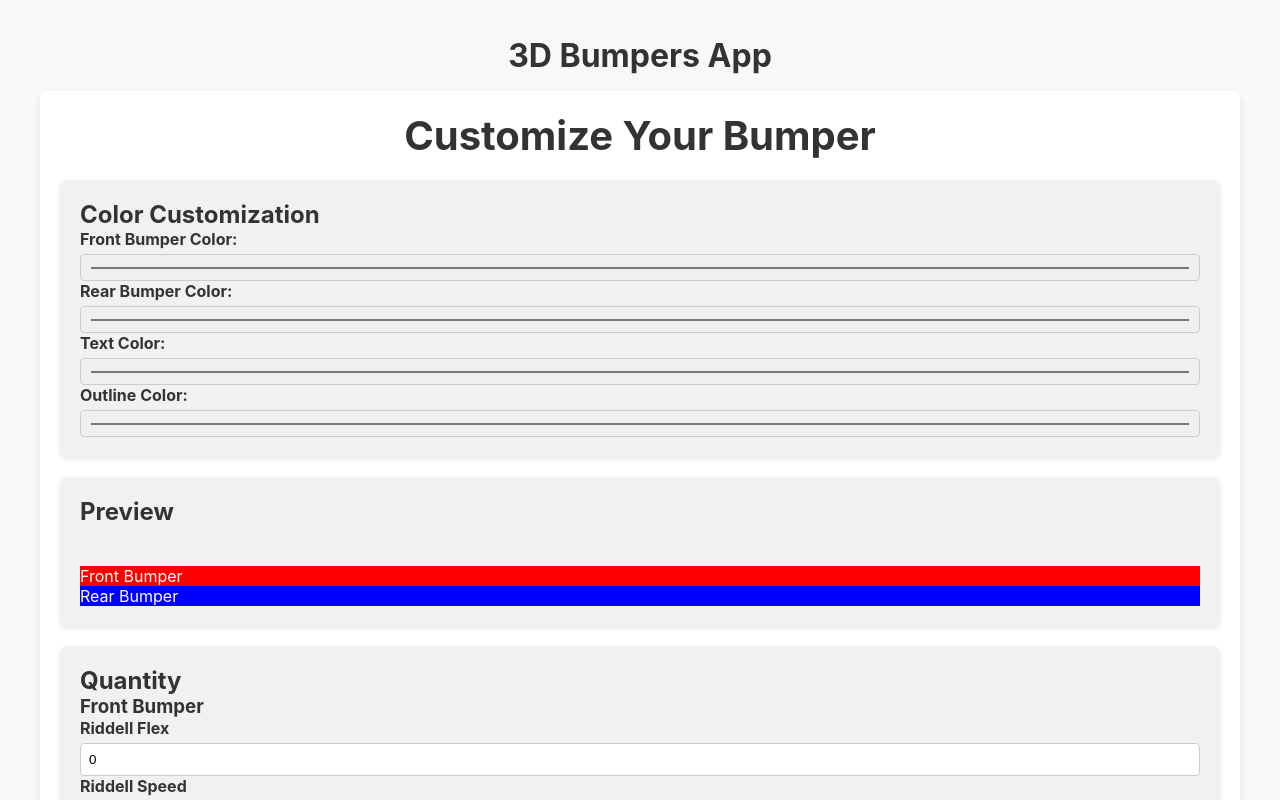
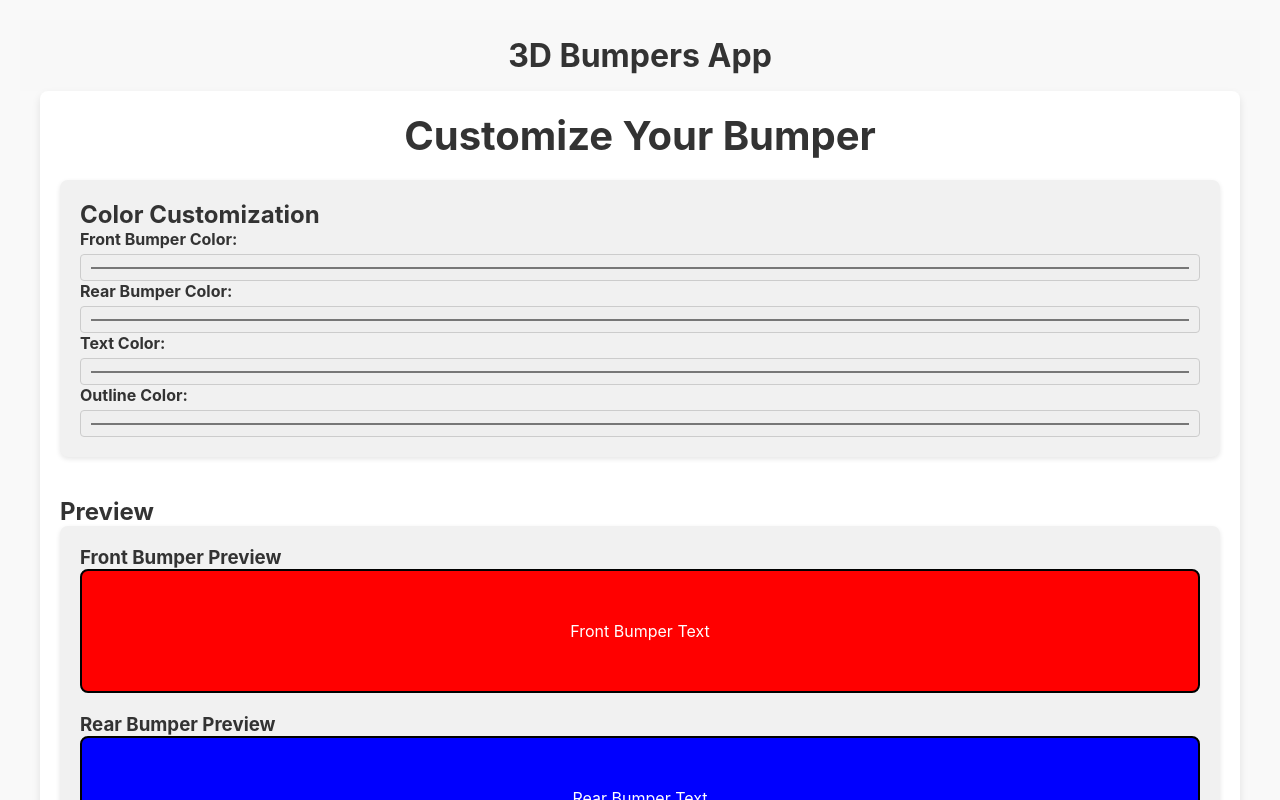
Before and after one commit to elio303/decals-website, a Next.js app: page /customize in a window 1280 px wide. Shown: the top 800 px of the page. Built offline with nearby package versions, Linux system fonts and the light colour scheme.

Commit message:
Fixed the preview section

```diff
--- a/app/customize/page.tsx
+++ b/app/customize/page.tsx
@@ -223,28 +223,57 @@ export default function Customize() {
         </div>
 
         {/* Preview Section */}
+        <div className={styles.previewContainer}>
+          <h2>Preview</h2>
           <div className={styles.card}>
-          <h2 className={styles.sectionTitle}>Preview</h2>
-          <div className={styles.previewContainer}>
+            {/* Front Bumper Preview */}
+            <div>
+              <h3>Front Bumper Preview</h3>
               <div
-              className={styles.previewBumper}
+                className={styles.bumper}
                 style={{
                   backgroundColor: formInput.frontBumperColor,
                   color: formInput.textColor,
-                borderColor: formInput.outlineColor,
+                  border: `2px solid ${formInput.outlineColor}`,
                 }}
               >
-              Front Bumper
+                {formInput.frontBumperType === "Logo" ? (
+                  <Image
+                    src="/logo.jpg"
+                    alt="Front Logo"
+                    width={200}
+                    height={100}
+                    className={styles.logo}
+                  />
+                ) : (
+                  "Front Bumper Text"
+                )}
               </div>
+            </div>
+
+            {/* Rear Bumper Preview */}
+            <div>
+              <h3>Rear Bumper Preview</h3>
               <div
-              className={styles.previewBumper}
+                className={styles.bumper}
                 style={{
                   backgroundColor: formInput.rearBumperColor,
                   color: formInput.textColor,
-                borderColor: formInput.outlineColor,
+                  border: `2px solid ${formInput.outlineColor}`,
                 }}
               >
-              Rear Bumper
+                {formInput.rearBumperType === "Logo" ? (
+                  <Image
+                    src="/logo.jpg"
+                    alt="Rear Logo"
+                    width={200}
+                    height={100}
+                    className={styles.logo}
+                  />
+                ) : (
+                  "Rear Bumper Text"
+                )}
+              </div>
             </div>
           </div>
         </div>
```
Lines whose indentation alone changed are shown as unchanged.
